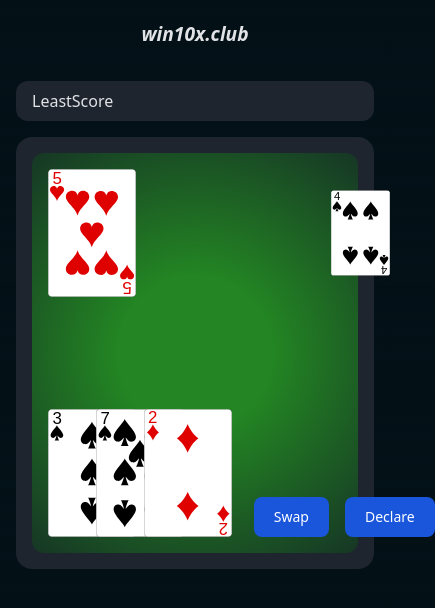
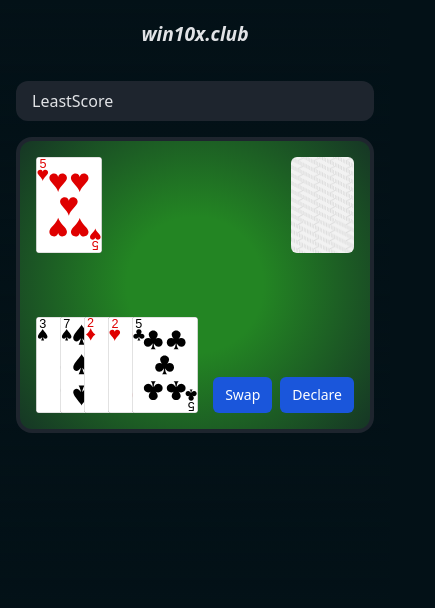
Before and after one commit to win10xclub/frontend, a Next.js app: page /leastscore in a window 390 px wide. Both pictures are taken after a click on the button "Online Play". Shown: the top 608 px of the page, 435 px wide, since content can reach past the window. Built offline with nearby package versions, Linux system fonts and the light colour scheme; no server answers; a web font is replaced by a local one.

Commit message:
responsive done

```diff
--- a/src/app/leastscore/page.tsx
+++ b/src/app/leastscore/page.tsx
@@ -28,7 +28,7 @@ const LeastScorePage = () => {
           }}
         ></div> */}
 
-        <div className="relative w-full bg-secnColor min-h-80 rounded-[1rem] flex flex-col justify-center items-center gap-4 p-[1rem]">
+        <div className="relative w-full bg-secnColor min-h-[10rem] rounded-[1rem] flex flex-col justify-center items-center gap-4 p-[0.25rem] mobile:p-[1rem]">
           {stepper == 0 && <GameType setStepper={setStepper}></GameType>}
 
           {(stepper == 1.1 || stepper == 1.2) && <GameForm stepper={stepper} setStepper={setStepper}></GameForm>}
--- a/src/app/leastscore/subComponents/gameBoard.tsx
+++ b/src/app/leastscore/subComponents/gameBoard.tsx
@@ -3,7 +3,7 @@ import React, { useState, useEffect, useRef } from "react";
 
 const GameBoardPage = () => {
   const [firstCard, setfirstCard] = useState(["1_5"]);
-  const [userCard, setUserCard] = useState(["0_3", "0_7", "3_2"]);
+  const [userCard, setUserCard] = useState(["0_3", "0_7", "3_2", "1_2", "2_5"]);
   const [type, setType] = useState("join");
   const [selectedCard, setSelectedCard] = useState({
     pickedFrom: "",
@@ -60,7 +60,7 @@ const GameBoardPage = () => {
         console.log("WebSocket is not open. Cannot send message.");
       }
     }
-  }, [type, selectedCard, socket]);
+  }, [type, socket]);
 
   const handleCardClick = (type, card) => {
     setSelectedCard((prevSelectedCard) => {
@@ -89,23 +89,25 @@ const GameBoardPage = () => {
 
   return (
     <div
-      className="w-full h-[25rem] rounded-[12px] flex justify-between items-start flex-wrap p-[1rem] gap-[1rem]"
+      className="w-full h-[18rem] mobile:h-[25rem] rounded-[12px] flex flex-col justify-between items-start flex-wrap p-[1rem] gap-[1rem]"
       style={{
         background:
           "radial-gradient(circle, rgba(35,133,35,1) 30%, rgba(22,54,37,1) 100%)",
       }}
       //ref={cardContainerRef}
     >
+      {/* exchange card div */}
+      <div className="w-[100%] relative flex justify-between">
         {/* recent swapped card */}
         <div className="w-[50%] relative flex">
           <div>
             {firstCard.map((card, index) => (
               <img
                 key={card}
-              className="h-[8rem] absolute cursor-pointer"
+                className="h-[6rem] mobile:h-[8rem] absolute cursor-pointer"
                 style={{
                   top: selectedCard.pickedCard === card ? "-1.5rem" : "0",
-                left: `${index * 3}rem`,
+                  left: window.innerWidth < 620 ? `${index * 1.5}rem` : `${index * 3}rem`,
                   //zIndex: selectedCard === card ? "2" : "1",
                   transition: "top 0.2s ease-in-out",
                 }}
@@ -118,33 +120,35 @@ const GameBoardPage = () => {
         </div>
 
         {/* deck card */}
-      <div className="w-[20%] relative flex">
-        <div className=" ml-auto">
+        <div className="w-[30%] relative flex">
+          <div className="">
             <img
-            className="h-[8rem] absolute cursor-pointer right-0"
+              className="h-[6rem] mobile:h-[8rem] ml-auto absolute cursor-pointer right-0 rounded-[6px]"
               style={{
                 top: selectedCard.pickedFrom === "deck" ? "-1.5rem" : "0",
                 left: `3rem`,
                 zIndex: selectedCard.pickedFrom === "deck" ? "2" : "1",
                 transition: "top 0.2s ease-in-out",
               }}
-            src={`/cards/0_4.svg`}
+              src={`/cards/back.png`}
               alt={`Card`}
               onClick={() => handleCardClick("deck", "deck")}
             />
           </div>
         </div>
-
+      </div>
+      {/* user card and action button div */}
+      <div className="w-[100%] flex justify-between">
         {/* user card */}
-      <div className="w-[60%] relative flex mt-auto">
-        <div className="h-[8rem]">
+        <div className="w-[50%] mobile:w-[60%] relative flex">
+          <div className="h-[6rem] mobile:h-[8rem]">
             {userCard.map((card, index) => (
               <img
                 key={card}
-              className="h-[8rem] absolute cursor-pointer"
+                className="h-[6rem] mobile:h-[8rem] absolute cursor-pointer"
                 style={{
                   top: selectedCard.discardedCard === card ? "-1.5rem" : "0rem",
-                left: `${index * 3}rem`,
+                  left: window.innerWidth < 620 ? `${index * 1.5}rem` : `${index * 3}rem`,
                   //zIndex: selectedCard === card ? "2" : "1",
                   transition: "top 0.2s ease-in-out",
                 }}
@@ -157,10 +161,14 @@ const GameBoardPage = () => {
         </div>
 
         {/* user card */}
-      <div className="w-[30%] relative flex self-end">
-        <div className="flex gap-[1rem] ml-auto">
+        <div className="mobile:w-[35%] relative flex self-end">
+          <div className="flex gap-[0.5rem] mobile:gap-[1rem] ml-auto">
             <CustomButton label={"Swap"} onClick={() => setType("move")} />
-          <CustomButton label={"Declare"} onClick={() => setType("declare")} />
+            <CustomButton
+              label={"Declare"}
+              onClick={() => setType("declare")}
+            />
+          </div>
         </div>
       </div>
     </div>
--- a/src/components/CustomButton.tsx
+++ b/src/components/CustomButton.tsx
@@ -6,11 +6,17 @@ interface CustomButtonProps {
   style?: "primary" | "secondary";
 }
 
-const CustomButton: React.FC<CustomButtonProps> = ({ label, onClick, style }) => {
+const CustomButton: React.FC<CustomButtonProps> = ({
+  label,
+  onClick,
+  style,
+}) => {
   return (
     <button
       type="button"
-      className={`text-white ${style == "secondary" ? "border-2 border-accColor": "bg-accColor"}  hover:bg-blue-800 focus:ring-1 focus:ring-blue-700 font-medium rounded-lg text-sm px-5 py-2.5`}
+      className={`text-white ${
+        style == "secondary" ? "border-2 border-accColor" : "bg-accColor"
+      }  hover:bg-blue-800 focus:ring-1 focus:ring-blue-700 font-medium rounded-md mobile:rounded-lg text-sm px-3 mobile:px-5 py-2 mobile:py-2.5`}
       onClick={onClick}
     >
       {label}
--- a/tailwind.config.ts
+++ b/tailwind.config.ts
@@ -22,6 +22,16 @@ const config: Config = {
           "conic-gradient(from 180deg at 50% 50%, var(--tw-gradient-stops))",
       },
     },
+    screens: {
+      'mobile': '620px',
+      // => @media (min-width: 640px) { ... }
+
+      'laptop': '1024px',
+      // => @media (min-width: 1024px) { ... }
+
+      'desktop': '1280px',
+      // => @media (min-width: 1280px) { ... }
+    },
   },
   plugins: [],
 };
```
Also changed, not shown: public/cards/back.png (added). Lines whose indentation alone changed are shown as unchanged.
